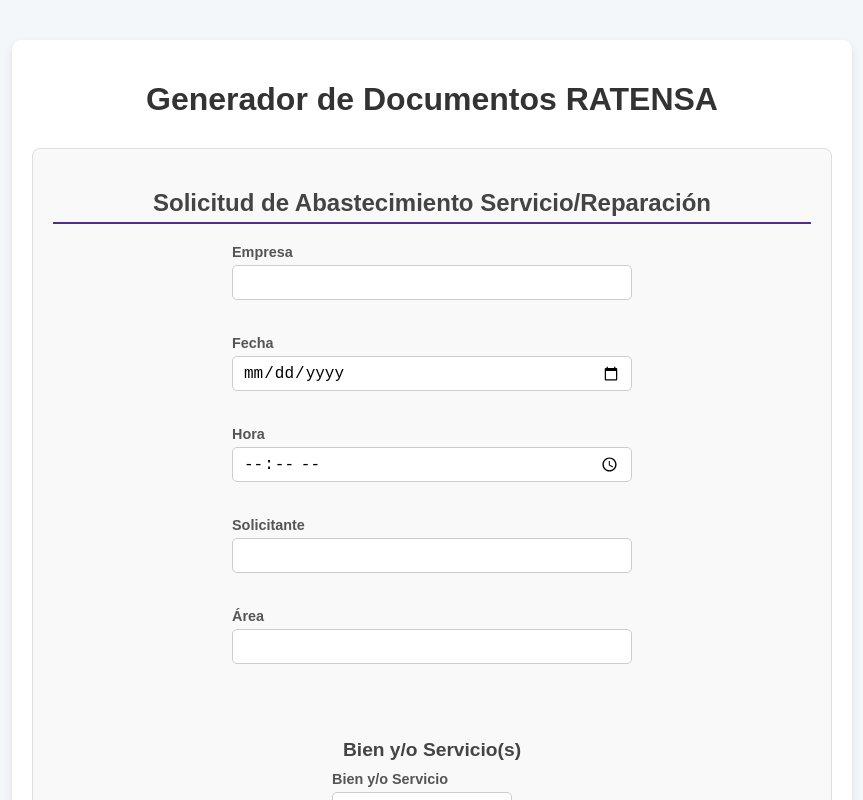
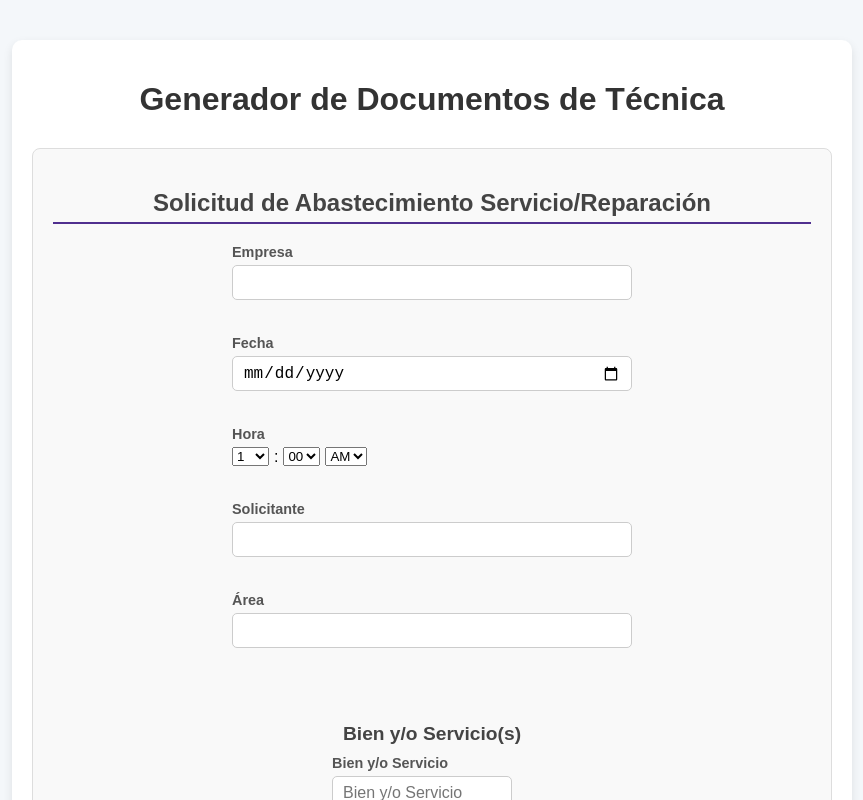
Before and after one commit to MathiusZamora/GeneradorDocumentos, a React (Create React App) app in the folder frontend/: page /solicitud-abastecimiento in a window 1280 px wide. Shown: the top 800 px of the page, without its empty margins (208-1071 px from the left). Built offline with nearby package versions, Linux system fonts and the light colour scheme.

Commit message:
validations on all 3 forms have been added

```diff
--- a/frontend/src/App.js
+++ b/frontend/src/App.js
@@ -9,7 +9,7 @@
   const solicitudFields = [
     { name: 'empresa', label: 'Empresa', required: true },
     { name: 'fecha', label: 'Fecha', type: 'date', required: true },
-    { name: 'hora', label: 'Hora', type: 'time', required: true },
+    { name: 'hora', label: 'Hora', type: 'time12h', required: true }, // Cambiado a time12h
     { name: 'solicitante', label: 'Solicitante', required: true },
     { name: 'area', label: 'Área', required: true },
   ];
@@ -38,7 +38,7 @@
           path="/solicitud-abastecimiento"
           element={
             <div className="container">
-              <h1>Generador de Documentos RATENSA</h1>
+              <h1>Generador de Documentos de Técnica</h1>
               <FormSection
                 title="Solicitud de Abastecimiento Servicio/Reparación"
                 fields={solicitudFields}
@@ -53,13 +53,14 @@
           path="/control-horas-extras"
           element={
             <div className="container">
-              <h1>Generador de Documentos RATENSA</h1>
+              <h1>Generador de Documentos de Técnica</h1>
               <FormSection
                 title="Control de Horas Extras"
                 fields={horasExtrasFields}
                 allowMultipleItems={true}
                 itemFields={horasExtrasItemFields}
                 onSubmitSuccess={handleSuccess}
+                maxItems={4}
               />
             </div>
           }
--- a/frontend/src/components/ActaEntrega.js
+++ b/frontend/src/components/ActaEntrega.js
@@ -22,7 +22,7 @@
 
   return (
     <div className="container">
-      <h1>Generador de Documentos RATENSA</h1>
+      <h1>Generador de Documentos de Técnica</h1>
       <FormSection
         title="Acta de Entrega"
         fields={fields}
--- a/frontend/src/components/FormSection.js
+++ b/frontend/src/components/FormSection.js
@@ -19,7 +19,20 @@
     validationSchema: Yup.object({
       ...fields.reduce((acc, field) => ({
         ...acc,
-        [field.name]: field.required ? Yup.string().required('Requerido') : Yup.string(),
+        [field.name]:
+          field.type === 'time12h' || field.type === 'time'
+            ? field.required
+              ? Yup.string()
+                  .required('Requerido')
+                  .test('time-format', 'Formato inválido. Use e.g., 10:00 AM', (value) => {
+                    if (!value) return false;
+                    const regex = field.type === 'time12h' ? /^(1[0-2]|0?[1-9]):([0-5][0-9]) (AM|PM)$/ : /^([0-1]?[0-9]|2[0-3]):([0-5][0-9])$/;
+                    return regex.test(value);
+                  })
+              : Yup.string()
+            : field.required
+            ? Yup.string().required('Requerido')
+            : Yup.string(),
       }), {}),
       ...(allowMultipleItems
         ? {
@@ -52,7 +65,6 @@
         let payload;
         if (allowMultipleItems) {
           if (title === 'Acta de Entrega') {
-            // Mapear las entradas a la estructura esperada por la plantilla (equipo1, descripcion1, etc.)
             const equiposData = {};
             values.horasExtras.forEach((entrada, index) => {
               const idx = index + 1;
@@ -121,7 +133,7 @@
 
     let diffMinutes = finMinutes - inicioMinutes;
     if (diffMinutes < 0) {
-      diffMinutes += 24 * 60; // Sumar 24 horas en minutos si cruza el día
+      diffMinutes += 24 * 60;
     }
 
     const diffHrs = diffMinutes / 60;
@@ -171,6 +183,11 @@
     formik.setFieldValue('horasExtras', newItems);
   };
 
+  const handleFieldTimeChange = (fieldName, { hours, minutes, ampm }) => {
+    const formattedTime = `${hours}:${minutes} ${ampm}`;
+    formik.setFieldValue(fieldName, formattedTime);
+  };
+
   const parseTimeForSelect = (timeStr) => {
     if (!timeStr || !/^(1[0-2]|0?[1-9]):([0-5][0-9]) (AM|PM)$/.test(timeStr)) {
       return { hours: '1', minutes: '00', ampm: 'AM' };
@@ -188,6 +205,59 @@
           {fields.map((field) => (
             <div key={field.name} className="form-group">
               <label>{field.label}</label>
+              {field.type === 'time12h' ? (
+                <div style={{ display: 'flex', alignItems: 'center', gap: '5px' }}>
+                  <select
+                    value={parseTimeForSelect(formik.values[field.name]).hours}
+                    onChange={(e) =>
+                      handleFieldTimeChange(field.name, {
+                        ...parseTimeForSelect(formik.values[field.name]),
+                        hours: e.target.value,
+                      })
+                    }
+                    onBlur={formik.handleBlur}
+                    name={field.name}
+                  >
+                    {[...Array(12)].map((_, i) => (
+                      <option key={i + 1} value={i + 1}>
+                        {i + 1}
+                      </option>
+                    ))}
+                  </select>
+                  :
+                  <select
+                    value={parseTimeForSelect(formik.values[field.name]).minutes}
+                    onChange={(e) =>
+                      handleFieldTimeChange(field.name, {
+                        ...parseTimeForSelect(formik.values[field.name]),
+                        minutes: e.target.value,
+                      })
+                    }
+                    onBlur={formik.handleBlur}
+                    name={field.name}
+                  >
+                    {[...Array(60)].map((_, i) => (
+                      <option key={i} value={i.toString().padStart(2, '0')}>
+                        {i.toString().padStart(2, '0')}
+                      </option>
+                    ))}
+                  </select>
+                  <select
+                    value={parseTimeForSelect(formik.values[field.name]).ampm}
+                    onChange={(e) =>
+                      handleFieldTimeChange(field.name, {
+                        ...parseTimeForSelect(formik.values[field.name]),
+                        ampm: e.target.value,
+                      })
+                    }
+                    onBlur={formik.handleBlur}
+                    name={field.name}
+                  >
+                    <option value="AM">AM</option>
+                    <option value="PM">PM</option>
+                  </select>
+                </div>
+              ) : (
                 <input
                   type={field.type || 'text'}
                   name={field.name}
@@ -196,6 +266,7 @@
                   value={formik.values[field.name]}
                   readOnly={field.readOnly || false}
                 />
+              )}
               {formik.touched[field.name] && formik.errors[field.name] ? (
                 <p className="error">{formik.errors[field.name]}</p>
               ) : null}
--- a/frontend/src/components/Mimenu.js
+++ b/frontend/src/components/Mimenu.js
@@ -6,7 +6,7 @@
 
   return (
     <div className="container">
-      <h1>Generador de Documentos RATENSA</h1>
+      <h1>Generador de Documentos de Técnica</h1>
       <div className="menu">
         <button
           className="menu-btn"
```
Also changed, not shown: 2 other files (tests, documents, lock files or other folders). Lines whose indentation alone changed are shown as unchanged.
